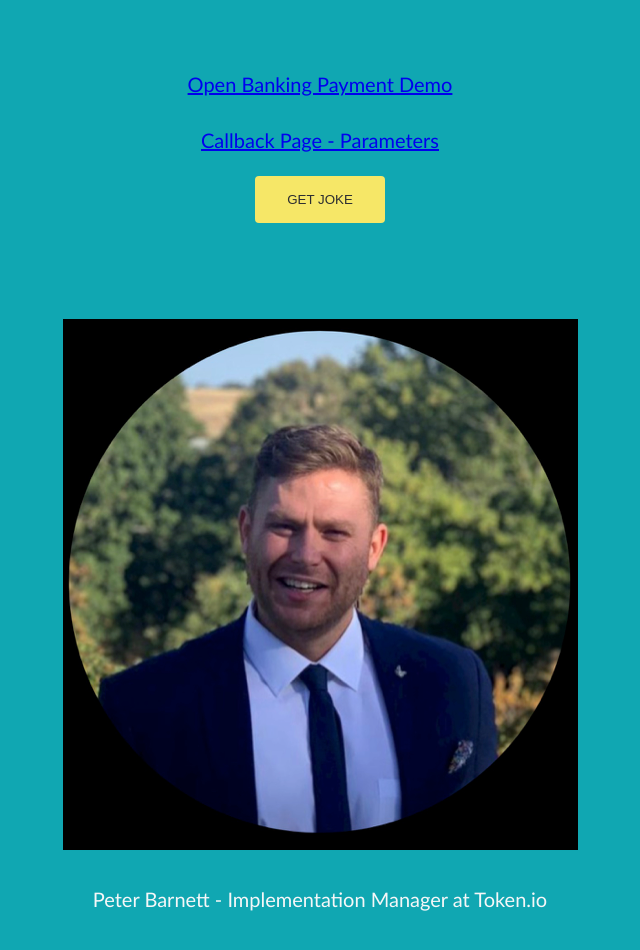
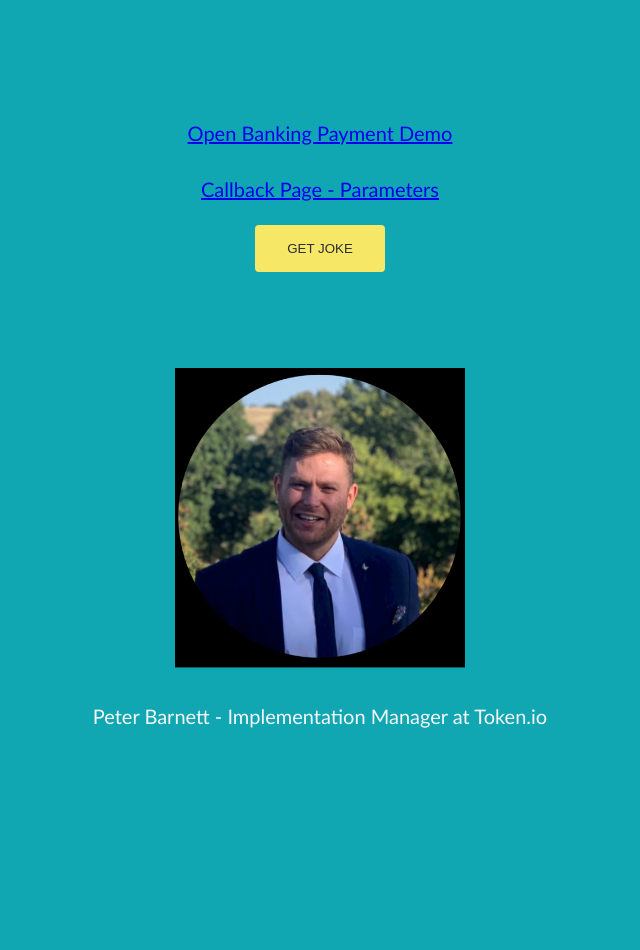
Before and after one commit to eskieclunge/pbtoken, a plain HTML site: page index.html in a window 1280 px wide. Shown: the whole page, without its empty margins (320-960 px from the left). After the commit the page ends 816 px from the top, so only its background shows below. Drawn offline with Linux system fonts and the light colour scheme.

Commit message:
Branding Improved

```diff
--- a/index.html
+++ b/index.html
@@ -5,12 +5,8 @@
 
   <meta charset='UTF-8'>
   <title>Peter Barnett - FinTech Professional</title>
-
   <meta name="robots" content="noindex">
-
-  <link rel="shortcut icon" type="image/x-icon" href="token.png"> <!-- Icons included here -->
-  <link rel="mask-icon" href="token.png" color="#111">
-
+  <link rel="shortcut icon" type="image/png" href="icon.png">
   <link rel="stylesheet" href="style.css">
 </head>
 
@@ -36,7 +32,7 @@
 </body>
 
 <a href="https://www.linkedin.com/in/peter-barnett-payments/">
-  <img src="PB-Pic.png">
+  <img width="290" height="300" src="PB-Pic.png" alt="A great picture of me is right here!" sizes="(max-width: 290px) 100vw, 290px">
 </a>
 <p>Peter Barnett - Implementation Manager at Token.io</p>
 
```
Also changed, not shown: callback.html (+1 -3 lines), obdemo.html (+1 -3 lines), icon.png (added), 1 other file.
